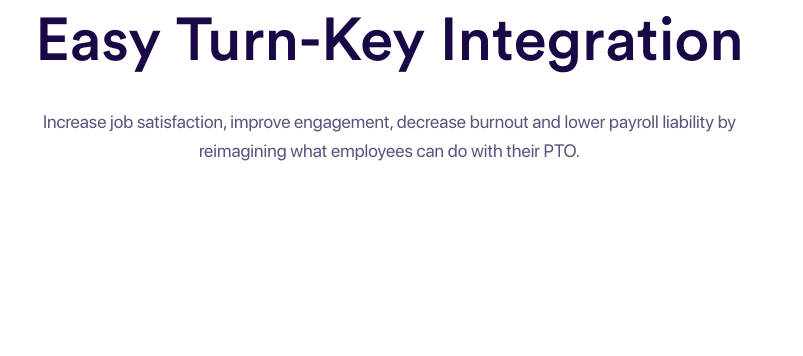
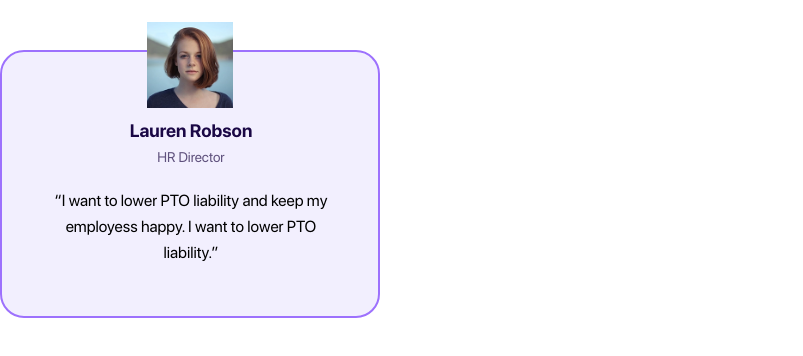
Before and after one commit to TornikeDz/nexus-project, a Next.js app: page / in a window 1280 px wide. Shown: the top 356 px of the page, without its empty margins (0-803 px from the left). Built offline with nearby package versions, Linux system fonts and the light colour scheme.

Commit message:
client component added

```diff
--- a/app/page.tsx
+++ b/app/page.tsx
@@ -1,12 +1,15 @@
 import Image from 'next/image';
 import { intergrations } from '@/constants/index';
-import { Heading, BusinessPlan, Description } from '@/components'
+import { Heading, BusinessPlan, Description, Client } from '@/components'
 
 export default function Home() {
   return (
-      <div className="flex flex-col justify-center gap-6 max-sm:mx-[25px] max-w-[779px]">
-        <Heading/>
-        <Description/>
-      </div>
+      <>
+        {/* <div className="flex flex-col mx-auto gap-6 max-sm:mx-[25px] max-w-[779px]">
+          <Heading/>
+          <Description/>
+        </div> */}
+        <Client/>
+      </>
   )
 }
--- /dev/null
+++ b/components/Client.tsx
@@ -0,0 +1,27 @@
+import React from 'react';
+import Image from 'next/image'
+import { client } from '@/constants';
+
+function Client() {
+    return (
+        <div className="flex justfy-center relative top-[50px]">
+            <div className="max-w-[380px] min-h-[268px] max-sm:min-h-[240px] bg-purple-light-100
+            rounded-3xl border-2 border-violet-soft flex flex-col relative pl-[41px] pr-[39px] text-center">
+                <Image
+                src={client.avatar}
+                width={86}
+                height={86}
+                alt={`${client.name}'s avatar`}
+                className="absolute top-[-30px] left-[50%] translate-x-[-50%]"
+                />
+                <div className="font-SfBd text-lg leading-[18px] text-violet-darkest pt-[70px] max-sm:pt-[63px]">
+                    {client.name}
+                </div>
+                <div className="font-SfRg text-sm leading-[22px] text-purple-light-700 pt-1.5">{client.position}</div>
+                <p className="font-SfRg leading-[26px] pt-5">{client.description}</p>
+            </div>
+        </div>
+    )
+}
+
+export default Client
--- a/components/Description.tsx
+++ b/components/Description.tsx
@@ -5,7 +5,7 @@ const Description = () => {
         <p className="font-SfRg text-[18px] leading-[29px]
         text-purple-light-700 text-center ">
             Increase job satisfaction, improve engagement,
-            decrease burnout and lower payroll liability
+            decrease burnout and lower payroll liability <br className="max-sm:hidden"/>
             by reimagining what employees can do with their PTO.
         </p>
     )
--- a/components/index.ts
+++ b/components/index.ts
@@ -1,9 +1,11 @@
 import BusinessPlan from './BusinessPlan';
 import Heading from './Heading';
 import Description from './Description';
+import Client from './Client';
 
 export {
     Heading,
     Description,
     BusinessPlan,
+    Client
 }
--- a/constants/index.ts
+++ b/constants/index.ts
@@ -1,4 +1,11 @@
 export const businessPlan = ["Small Business", "Medium Business", "Enterprise"];
+
+export const client = {
+    name: "Lauren Robson",
+    position: "HR Director",
+    description: "“I want to lower PTO liability and keep my employess happy. I want to lower PTO liability.”",
+    avatar: "/girlAvatar.webp"
+}
 
 export const intergrations = [
     {
```
